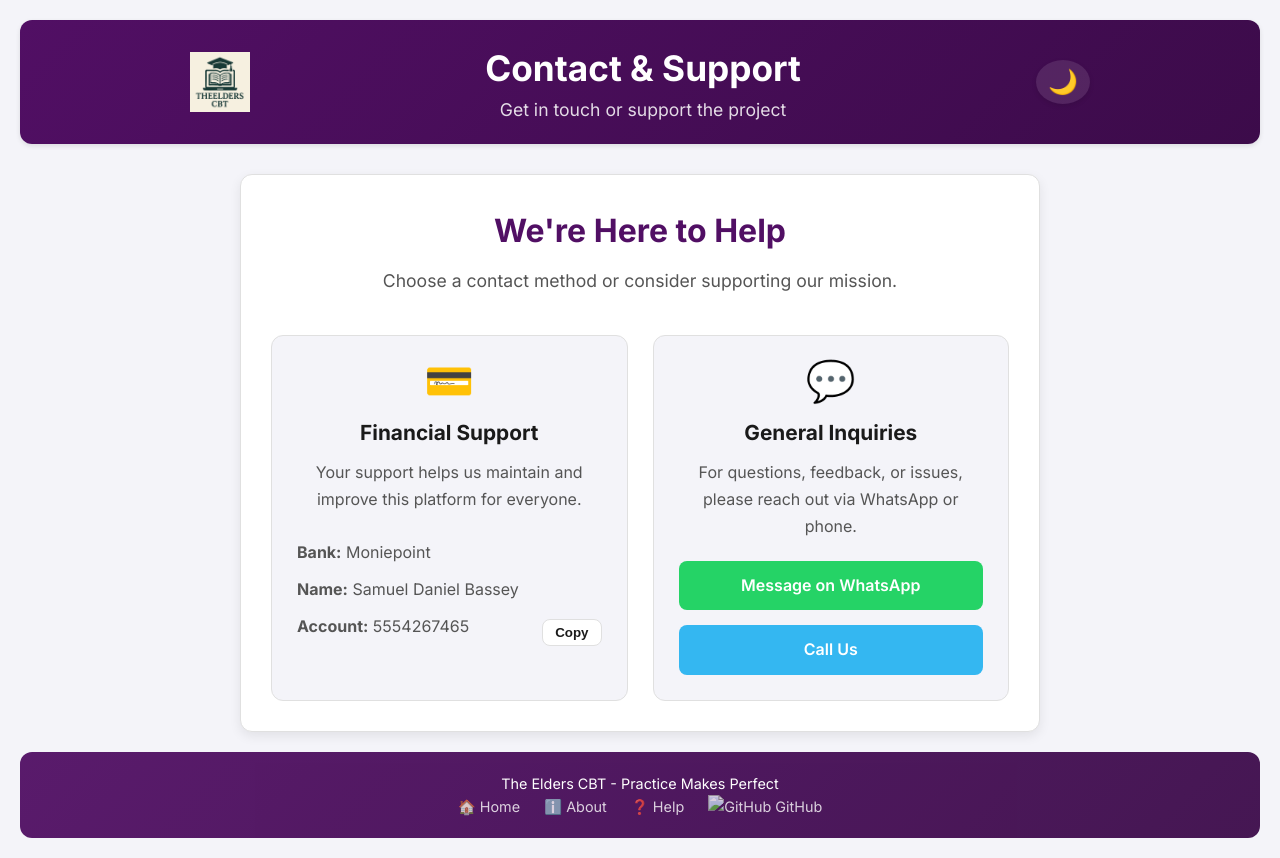
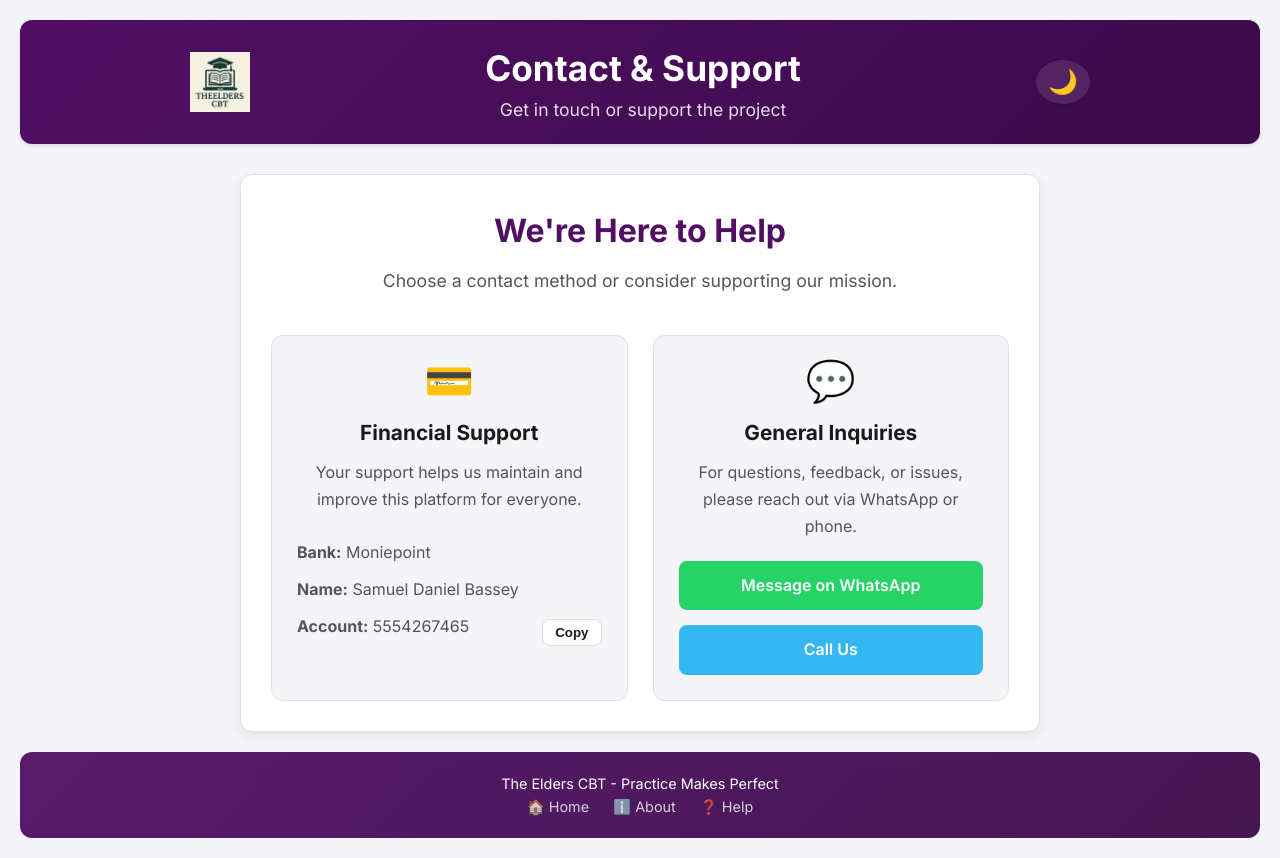
Before and after one commit to TheElders1/the-elders-cbt-practice, a plain HTML site: page contact.html in a window 1280 px wide. Drawn offline with Linux system fonts and the light colour scheme.

Commit message:
Update contact.html

```diff
--- a/contact.html
+++ b/contact.html
@@ -76,9 +76,6 @@
                 <a href="index.html">🏠 Home</a>
                 <a href="about.html">ℹ️ About</a>
                 <a href="help.html">❓ Help</a>
-                <a href="https://github.com/TheElders1/the-elders-cbt-practice" target="_blank" class="footer-github-link">
-                    <img src="github-icon.svg" alt="GitHub" class="link-icon"> GitHub
-                </a>
             </div>
         </div>
     </footer>
```
